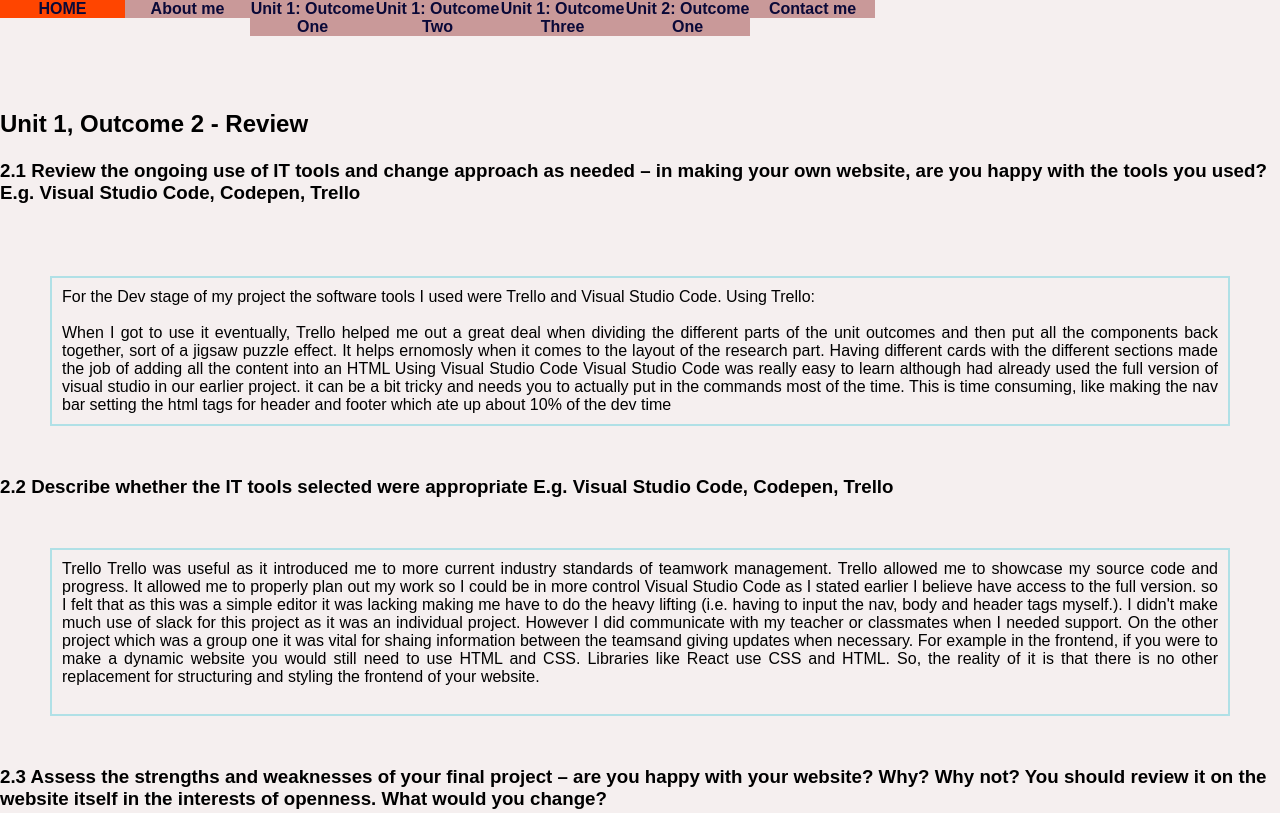
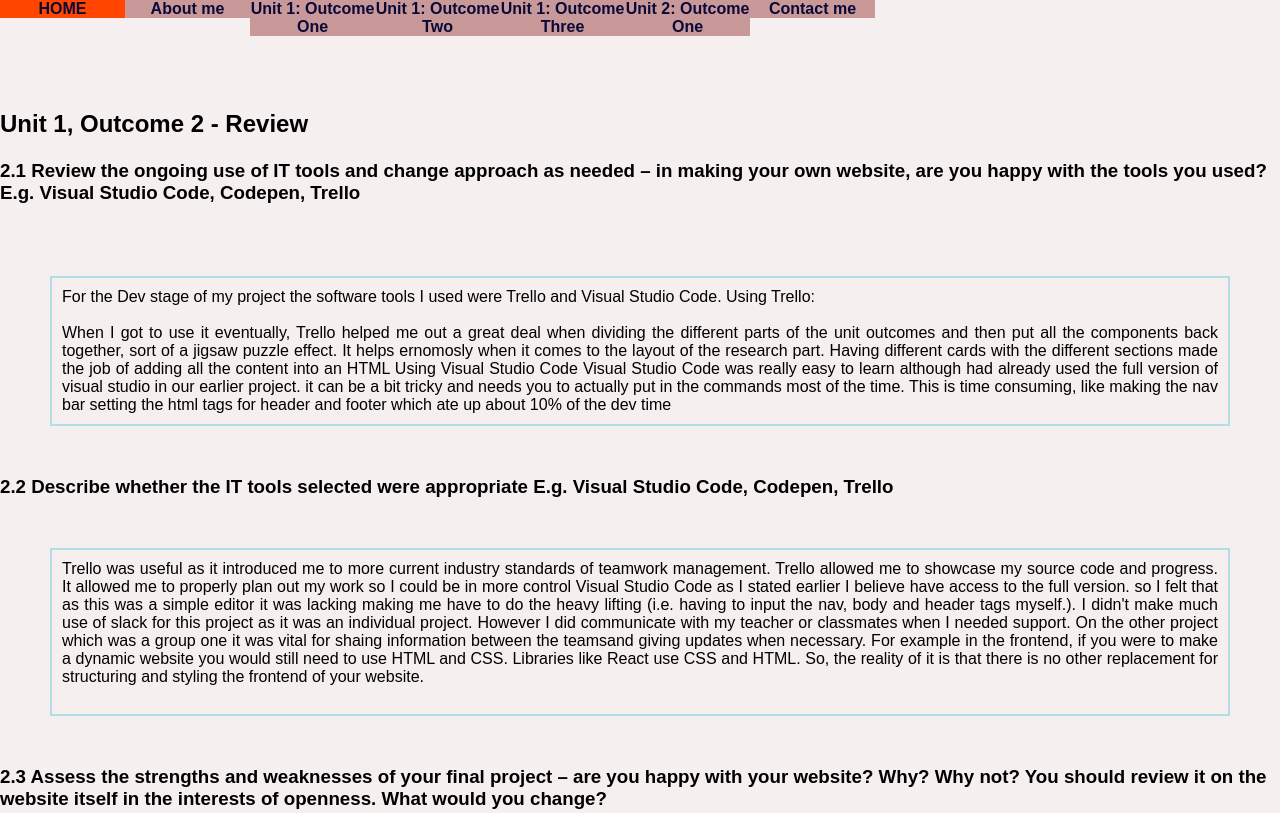
Before and after one commit to tanyaorjih/CodeNation, a plain HTML site: page page3.html in a window 1280 px wide. Shown: the top 813 px of the page. Drawn offline with Linux system fonts and the light colour scheme.

Commit message:
Update page3.html

```diff
--- a/page3.html
+++ b/page3.html
@@ -69,7 +69,7 @@
 </p>
 <h3>2.2 Describe whether the IT tools selected were appropriate E.g. Visual Studio Code, Codepen, Trello</h3>
 
-<p>Trello
+<p>
     Trello was useful as it introduced me to more current industry standards of teamwork management.
     Trello allowed me to showcase my source code and progress. It allowed me to properly plan out my work so I could be in more control
 
```
